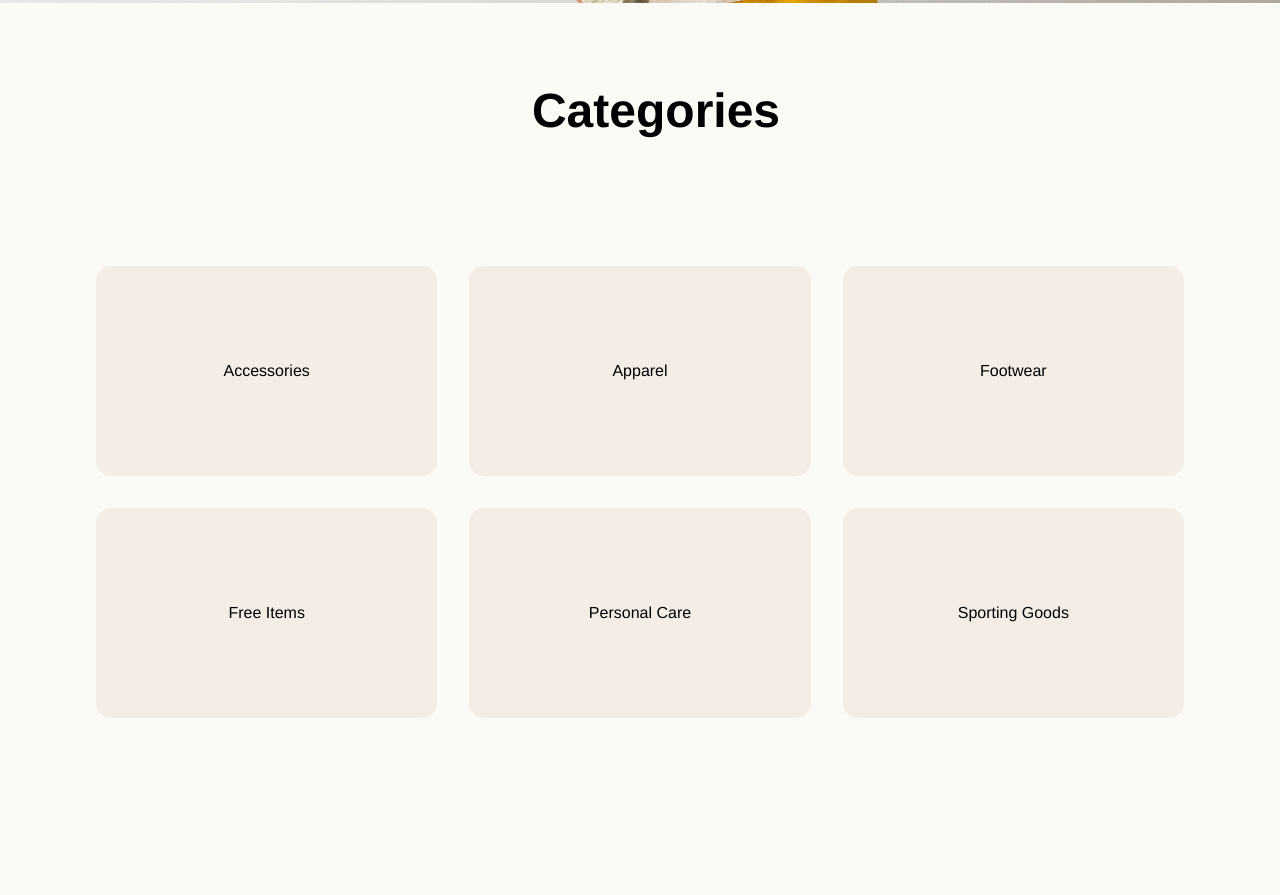
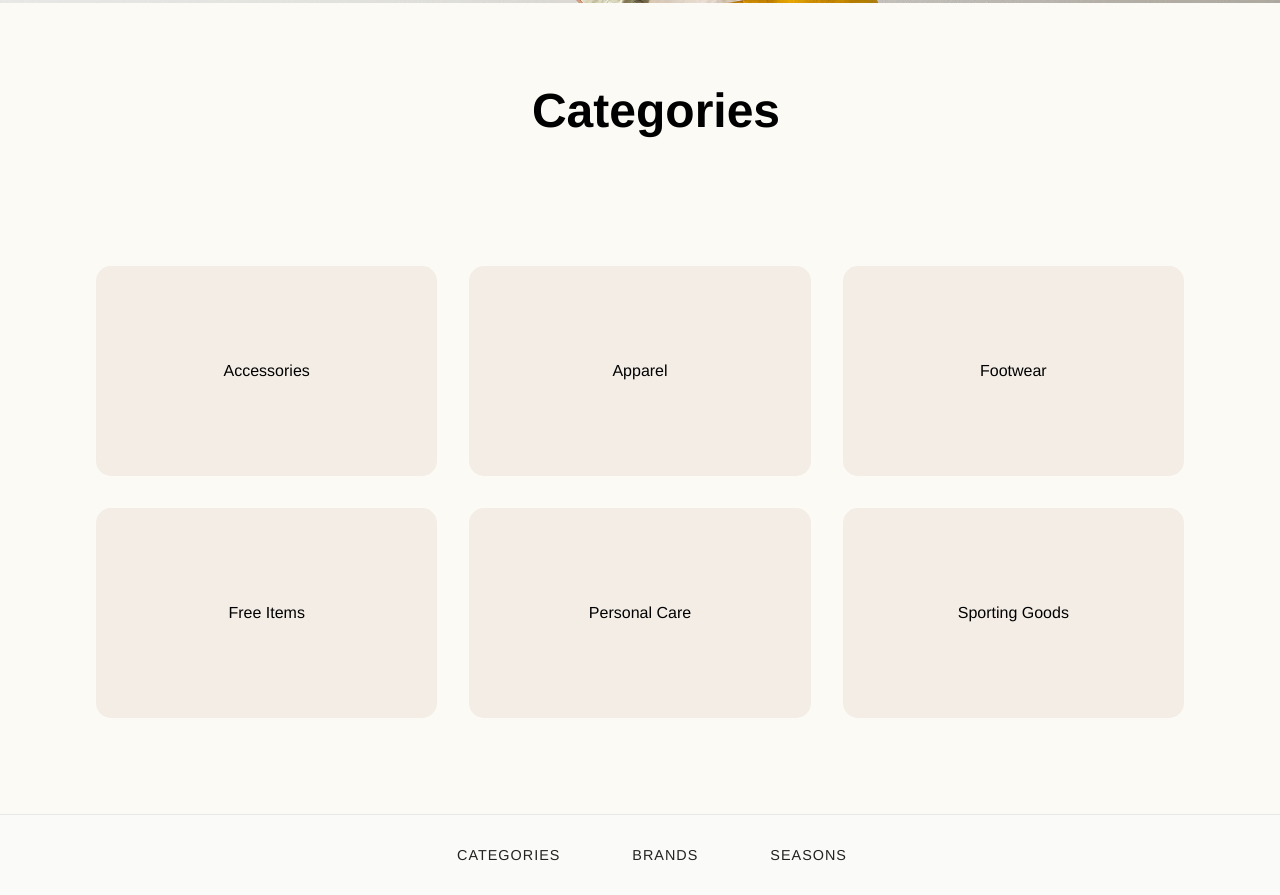
Before and after one commit to Opheliebedsted/statisk_site, a plain HTML site: page index.html in a window 1280 px wide. Shown: the part 720-1615 px from the top of the page. Before the commit the page ends 1534 px from the top, so only its background shows below. Drawn offline with Linux system fonts and the light colour scheme; no server answers.

Commit message:
tilføjer footer ændringer

```diff
--- a/index.html
+++ b/index.html
@@ -40,11 +40,11 @@
       </section>
     </main>
     <footer>
-      <!-- <nav class="footernav">
+      <nav class="footernav">
         <a class="navknap" href="">Categories</a>
         <a class="navknap" href="">Brands</a>
         <a class="navknap" href="">Seasons</a>
-      </nav> -->
+      </nav>
     </footer>
   </body>
 </html>
--- a/style.css
+++ b/style.css
@@ -218,9 +218,6 @@ p {
 }
 
 /* FORSIDE */
-/* .categoriesh2 {
-  background-color: #ecebcf;
-} */
 
 .kategorier-grid {
   display: grid;
@@ -280,10 +277,58 @@ p {
 
 /* FOOTER */
 
+/* .footernav {
+  display: flex;
+  flex-direction: row;
+  justify-content: space-around;
+} */
+
+/* FOOTER NAV - mobil først */
 .footernav {
   display: flex;
   flex-direction: row;
-  justify-content: space-around;
+  gap: 1rem;
+  justify-content: center;
+  align-items: center;
+  padding: 2rem;
+  background-color: rgb(250, 250, 249);
+  border-top: 1px solid #e8e8e8;
+}
+
+.footernav .navknap {
+  text-decoration: none;
+  color: #222;
+  font-family: "Helvetica Neue", sans-serif;
+  font-size: 0.9rem;
+  letter-spacing: 1px;
+  text-transform: uppercase;
+  position: relative;
+  width: fit-content;
+}
+
+/* Elegant underline */
+.footernav .navknap::after {
+  content: "";
+  position: absolute;
+  width: 0%;
+  height: 1px;
+  bottom: -4px;
+  left: 0;
+  background-color: #222;
+  transition: width 0.3s ease;
+}
+
+.footernav .navknap:hover::after {
+  width: 100%;
+}
+
+/* DESKTOP */
+@media screen and (min-width: 800px) {
+  .footernav {
+    flex-direction: row;
+    justify-content: center;
+    gap: 3rem;
+  }
 }
 
 /* NAVIGATION */
```
Also changed, not shown: produkt.html (+2 -2 lines), produktliste.html (+2 -2 lines).
